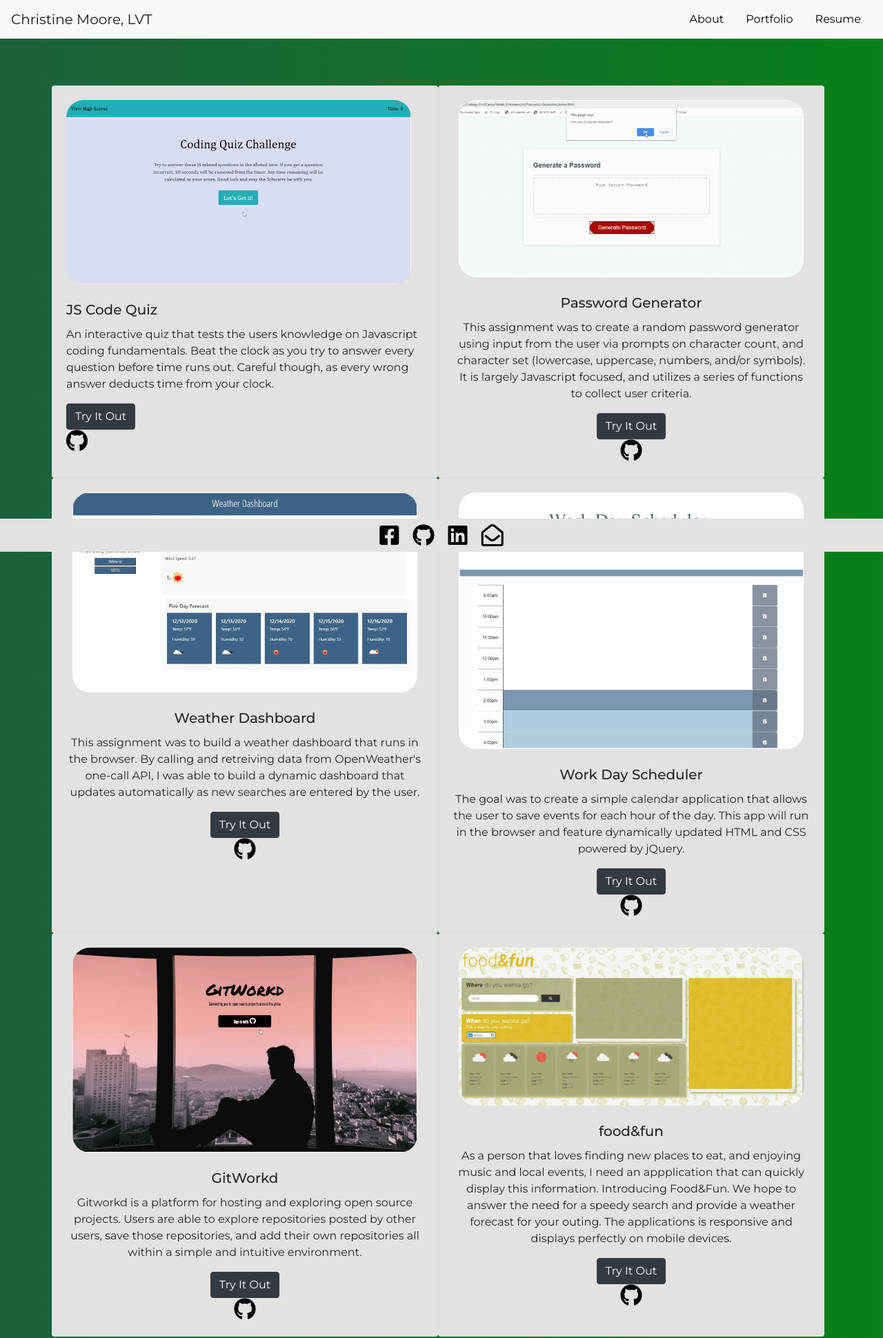
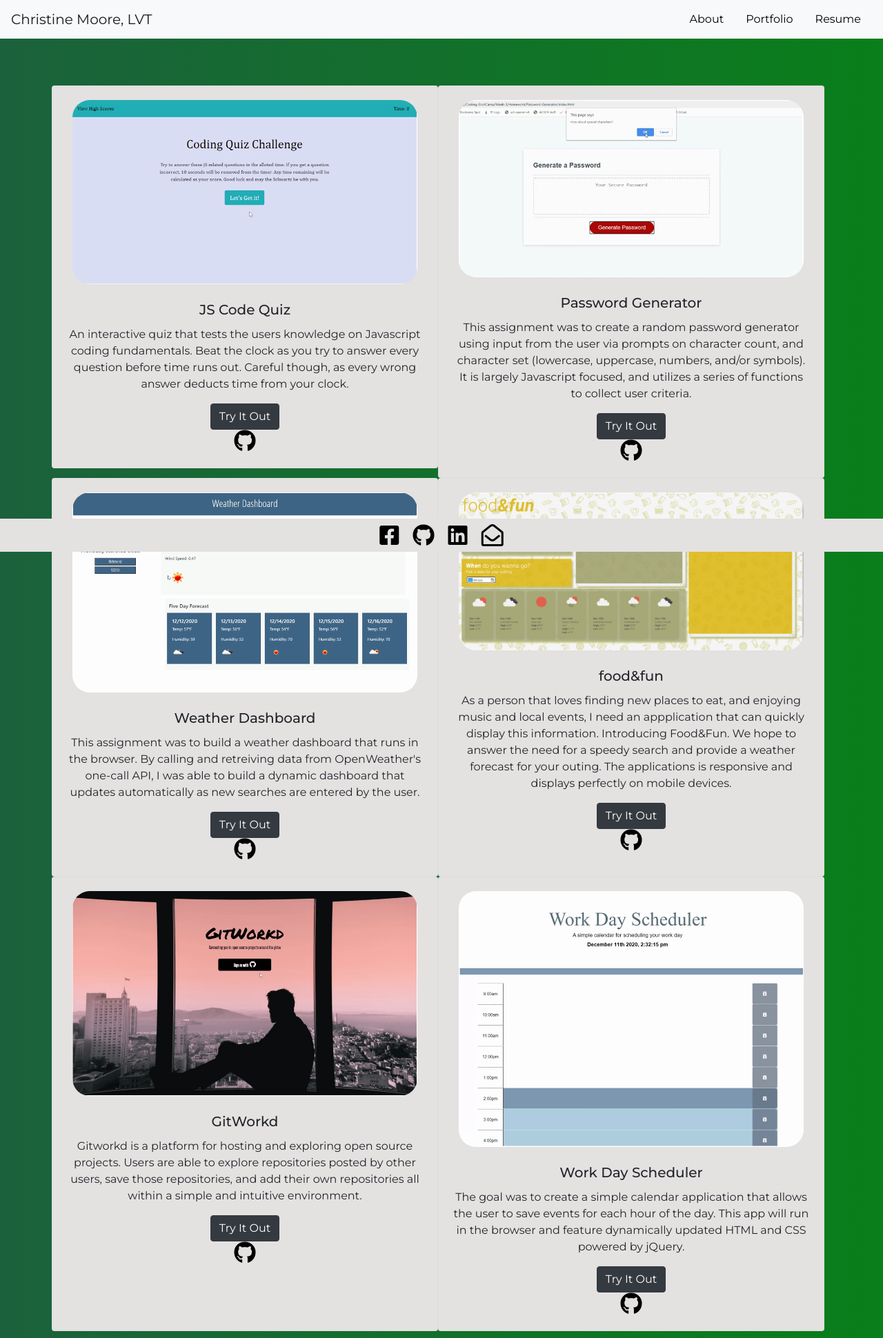
Before and after one commit to cmoorelvt/cmoorelvt.github.io, a plain HTML site: page portfolio.html in a window 1280 px wide. Shown: the top 1940 px of the page at 69% size. Drawn offline with nearby package versions, Linux system fonts and the light colour scheme.

Commit message:
moving things around

```diff
--- a/assets/css/style.css
+++ b/assets/css/style.css
@@ -22,6 +22,10 @@ button {
 
 .card-body {
   background-color: rgb(228, 225, 225);
+}
+
+#port-block {
+  margin-bottom: 10px;
 }
 
 .card-text {
--- a/portfolio.html
+++ b/portfolio.html
@@ -33,7 +33,8 @@
 
 <div class="container">
     <div class="row">
-        <div class="card" style="width: 35rem;">
+        <div id= "port-block1">
+        <div class="card text-center" style="width: 35rem;">
             <div class="card-body">
                 <div id="gifs-rows">
                     <img src="./assets/imgs/screenshots/Code-Quiz.PNG" alt="gif preset" class="preset-file">
@@ -45,6 +46,7 @@
             <br>
             <a href="https://github.com/cmoorelvt/Code-Quiz" target= "_blank"><i class="fab fa-github fa-2x"></i></a>
             </div>
+        </div>
         </div>
 
       <div class="card text-center" style="width: 35rem;">
@@ -80,16 +82,17 @@
         <div class="card text-center" style="width: 35rem;">
             <div class="card-body">
                 <div id="gifs-rows">
-                    <img src="./assets/imgs/screenshots/Workday-scheduler.PNG" alt="gif preset" class="preset-file">
-                    <img src="./assets/imgs/screenshots/gifs/Work-Day-Scheduler.gif" alt="gif preset" class="gif-file">
+                    <img src="./assets/imgs/screenshots/food&fun.PNG" alt="gif preset" class="preset-file">
+                    <img src="./assets/imgs/screenshots/gifs/food&fun.gif" alt="gif preset" class="gif-file">
                 </div>
-              <h5 class="card-title">Work Day Scheduler</h5>
-              <p class="card-text">The goal was to create a simple calendar application that allows the user to save events for each hour of the day. This app will run in the browser and feature dynamically updated HTML and CSS powered by jQuery.</p>
-              <a href="https://cmoorelvt.github.io/Work-Day-Scheduler/" target="_blank" button type= "button" class="btn btn-dark">Try It Out</a>
+              <h5 class="card-title">food&fun</h5>
+              <p class="card-text">As a person that loves finding new places to eat, and enjoying music and local events, I need an appplication that can quickly display this information. Introducing Food&Fun. We hope to answer the need for a speedy search and provide a weather forecast for your outing. The applications is responsive and displays perfectly on mobile devices.</p>
+              <a href="https://austinkst.github.io/FoodandFun/" target="_blank" button type= "button" class="btn btn-dark">Try It Out</a>
             <br>
-              <a href="https://github.com/cmoorelvt/Work-Day-Scheduler" target= "_blank"><i class="fab fa-github fa-2x"></i></a>
+              <a href="https://github.com/cmoorelvt/Food-Fun" target= "_blank"><i class="fab fa-github fa-2x"></i></a>
             </div>
         </div>
+
     </div>
 
     <div class="row">
@@ -110,14 +113,14 @@
         <div class="card text-center" style="width: 35rem;">
             <div class="card-body">
                 <div id="gifs-rows">
-                    <img src="./assets/imgs/screenshots/food&fun.PNG" alt="gif preset" class="preset-file">
-                    <img src="./assets/imgs/screenshots/gifs/food&fun.gif" alt="gif preset" class="gif-file">
+                    <img src="./assets/imgs/screenshots/Workday-scheduler.PNG" alt="gif preset" class="preset-file">
+                    <img src="./assets/imgs/screenshots/gifs/Work-Day-Scheduler.gif" alt="gif preset" class="gif-file">
                 </div>
-              <h5 class="card-title">food&fun</h5>
-              <p class="card-text">As a person that loves finding new places to eat, and enjoying music and local events, I need an appplication that can quickly display this information. Introducing Food&Fun. We hope to answer the need for a speedy search and provide a weather forecast for your outing. The applications is responsive and displays perfectly on mobile devices.</p>
-              <a href="https://austinkst.github.io/FoodandFun/" target="_blank" button type= "button" class="btn btn-dark">Try It Out</a>
+              <h5 class="card-title">Work Day Scheduler</h5>
+              <p class="card-text">The goal was to create a simple calendar application that allows the user to save events for each hour of the day. This app will run in the browser and feature dynamically updated HTML and CSS powered by jQuery.</p>
+              <a href="https://cmoorelvt.github.io/Work-Day-Scheduler/" target="_blank" button type= "button" class="btn btn-dark">Try It Out</a>
             <br>
-              <a href="https://github.com/cmoorelvt/Food-Fun" target= "_blank"><i class="fab fa-github fa-2x"></i></a>
+              <a href="https://github.com/cmoorelvt/Work-Day-Scheduler" target= "_blank"><i class="fab fa-github fa-2x"></i></a>
             </div>
         </div>
     </div>
```
